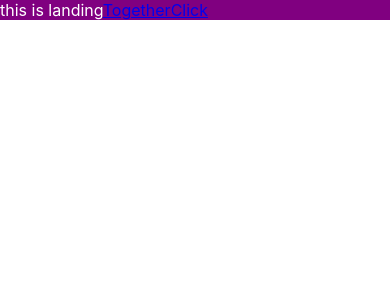
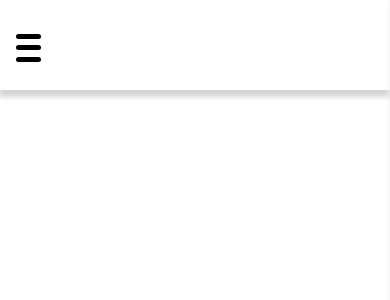
Before and after one commit to vivianaberron/finderfuel-MockHachathon, a React (Create React App) app: page / in a window 390 px wide. Shown: the top 300 px of the page. Built offline with nearby package versions, Linux system fonts and the light colour scheme.

Commit message:
adding menu hamburger

```diff
--- a/package.json
+++ b/package.json
@@ -3,6 +3,7 @@
   "version": "0.1.0",
   "private": true,
   "dependencies": {
+    "node-sass": "^4.13.0",
     "react": "^16.12.0",
     "react-dom": "^16.12.0",
     "react-scripts": "3.2.0"
--- a/src/App.js
+++ b/src/App.js
@@ -2,6 +2,7 @@ import React, { Component } from 'react';
 import { BrowserRouter as Router, Route, Switch } from 'react-router-dom'
 import Otherview from './views/otherview';
 import Landing from './views/Landing'
+import Sidebar from './components/sidebar/Sidebar'
 
 import './App.css';
 
@@ -9,14 +10,12 @@ class App extends Component {
   render(){
     return(
       <div>
+        <Sidebar />
         <Router>
          <Route exact path='/' component={Landing} />
-         <Switch>
-
-         </Switch>
-          <Route exact path='/otherview' component={Otherview} />
-
-
+           <Switch>
+             <Route exact path='/otherview' component={Otherview} />
+           </Switch>
         </Router>
       </div>
     )
--- /dev/null
+++ b/src/components/sidebar/HeaderToolbar.js
@@ -0,0 +1,22 @@
+import React from 'react';
+import './Style.scss';
+
+const DrawerToggleButton = props => (
+  <button className="toggle-button" onClick={props.click}>
+    <div className="toggle-button__line"/>
+    <div className="toggle-button__line"/>
+    <div className="toggle-button__line"/>
+  </button>
+);
+
+const header = props => (
+  <header className="toolbar">
+    <nav className="toolbar__navigation">
+      <div>
+        <DrawerToggleButton click={props.drawerClickHandler}/>
+      </div>
+    </nav>
+  </header>
+);
+
+export default header;
--- /dev/null
+++ b/src/components/sidebar/Sidebar.js
@@ -0,0 +1,60 @@
+import React, {Component} from 'react';
+import { BrowserRouter as Router, Route, Switch } from 'react-router-dom'
+import {Link} from 'react-router-dom';
+import './Style.scss';
+import HeaderToolbar from './HeaderToolbar.js'
+
+
+const SideDrawer = props => {
+  let drawerClasses = ['side-drawer'];
+  if(props.show){
+    drawerClasses = ['side-drawer open'];
+  }
+  return (
+    <nav className={drawerClasses.join('')}>
+         <Router>
+          <ul>
+            <li><Link to={'/otherview'}>Talleres Cerca de Mí</Link></li>
+          </ul>
+         </Router>
+     </nav>
+    );
+};
+
+
+const Backdrop = props => (
+  <div className="backdrop" onClick = {props.click}/>
+);
+
+
+class toolbar extends Component {
+  state = {
+    sideDrawerOpen: false
+  };
+
+  drawerToggleClickHandler = () => {
+     this.setState((prevState) => {
+       return{sideDrawerOpen: !prevState.sideDrawerOpen}
+     });
+  };
+
+  backdropClickHandler = () => {
+    this.setState({sideDrawerOpen: false});
+  };
+    render() {
+      let backdrop;
+      if(this.state.sideDrawerOpen){
+        backdrop = <Backdrop click={this.backdropClickHandler}/>;
+      }
+      return (
+        <div style={{height: '100%'}}>
+        <HeaderToolbar  drawerClickHandler={this.drawerToggleClickHandler}/>
+        <SideDrawer show={this.state.sideDrawerOpen}/>
+        {backdrop}
+        </div>
+      )
+    }
+  }
+
+
+export default toolbar;
--- /dev/null
+++ b/src/components/sidebar/Style.scss
@@ -0,0 +1,177 @@
+html{
+  height: 100%;
+}
+
+body {
+  margin: 0%;
+  padding: 0%;
+  height: 100%;
+  font-family:  'Reem Kufi', sans-serif;
+}
+
+
+
+
+// ---------------------------------------
+// SideDrawer
+
+.side-drawer{
+  height: 100%;
+  background: black;
+  box-shadow: 2px 0px 7px rgba(0, 0, 0, 0.3);
+  position: fixed;
+  top: 0%;
+  right: 0%;
+  width: 85%;
+  max-width: 400px;
+  z-index: 200;
+  transform: translateX(100%);
+  transition: transform 0.3s ease-out;
+}
+
+.side-drawer.open{
+  transform: translateX(0);
+}
+
+a{
+  text-decoration: none;
+  font-family: Helvetica, sans-serif;
+  font-size: 1.5rem;
+  color: white;
+  font-family:  'Reem Kufi', sans-serif;
+
+}
+
+
+ul{
+  list-style: none;
+  display: flex;
+  flex-direction: column;
+  justify-content: center;
+  font-family: 'Trebuchet MS';
+}
+
+li{
+  display: flex;
+  align-items: center;
+  padding: 1.8rem;
+  font-family:  'Reem Kufi', sans-serif;
+
+}
+
+// -------------------------------
+// Backdrop
+
+.backdrop{
+  position: fixed;
+  width: 100%;
+  height: 100%;
+  top: 0;
+  left: 0;
+  background: rgba(0, 0, 0, 0.3);
+  z-index: 100;
+
+}
+
+// -----------------------------------
+// HeaderToolbar
+
+.toolbar{
+  position: fixed;
+  top: 0%;
+  right: 0%;
+  width: 100%;
+  background: white;
+  -webkit-box-shadow: -1px 7px 5px 0px rgba(0,0,0,0.17);
+  -moz-box-shadow: -1px 7px 5px 0px rgba(0,0,0,0.17);
+  box-shadow: -1px 7px 5px 0px rgba(0,0,0,0.17);
+  height: 90px;
+
+}
+
+.main{
+  display: flex;
+  justify-content: center;
+  left: 0;
+  font-size: 3rem;
+
+}
+
+.toolbar__navigation{
+  display: flex;
+  height: 100%;
+  align-items: center;
+  padding: 0 1rem;
+}
+
+.toolbar__logo{
+  margin-left: 1rem;
+}
+
+.toolbar__logo a{
+  color: white;
+  text-decoration: none;
+  font-size: 1.5rem;
+}
+
+.spacer{
+  flex: 1;
+}
+
+.toolbar_navigation-items ul{
+  list-style: none;
+  margin: 0%;
+  padding: 0%;
+  display: flex;
+}
+
+.toolbar_navigation-items li{
+  padding: 0 0.5rem;
+}
+
+.toolbar_navigation-items a{
+  color: white;
+  text-decoration: none;
+
+}
+
+.toolbar_navigation-items a:hover,
+.toolbar_navigation-items a:active {
+  color: #fa923f;
+}
+
+@media(max-width: 768px){
+  .toolbar_navigation-items{
+    display: none;
+  }
+}
+
+
+// --------------------------------------
+// DrawerToggleButton
+
+.toggle-button{
+  display: flex;
+  flex-direction: column;
+  justify-content: space-around;
+  height: 35px;
+  width: 8px;
+  background: transparent;
+  border: none;
+  cursor: pointer;
+  padding: 0;
+  box-sizing: border-box;
+
+}
+
+.toggle-button:focus{
+  outline: none;
+}
+
+.toggle-button__line{
+  width: 25px;
+  height: 5px;
+  border-radius: 20px;
+  background: black;
+  margin-top: 6px;
+}
```
Also changed, not shown: 1 other file (tests, documents, lock files or other folders).
